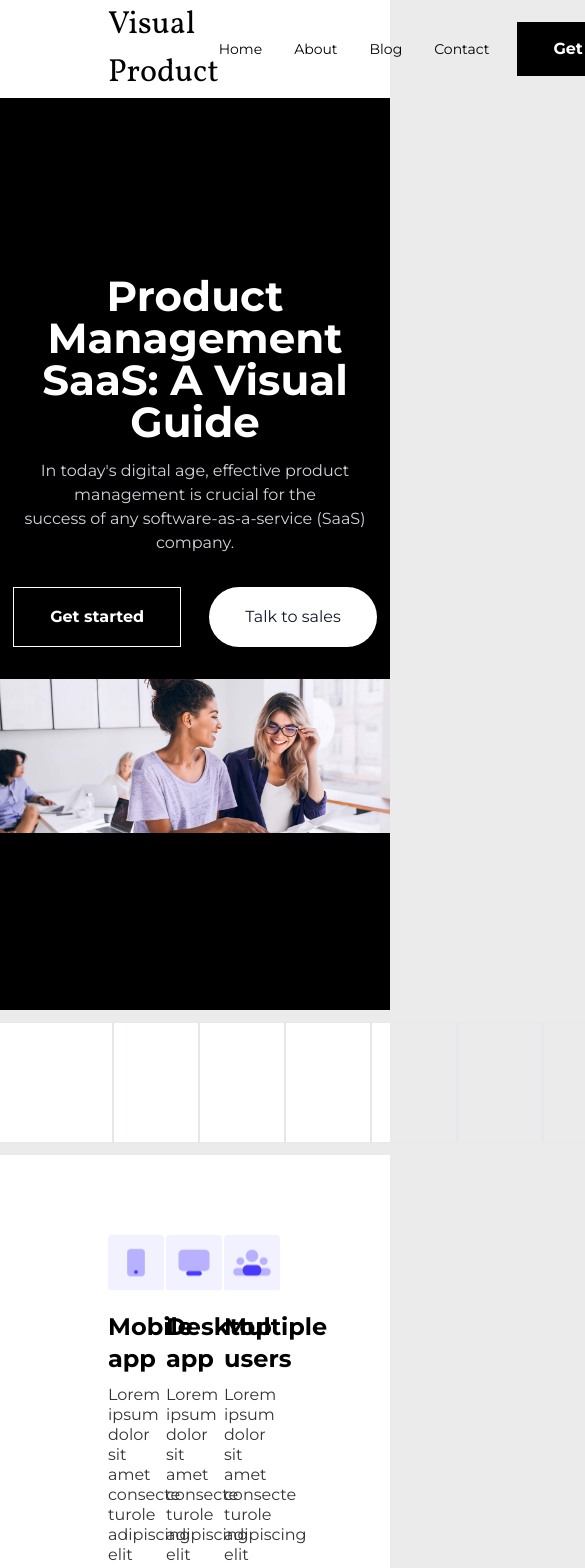
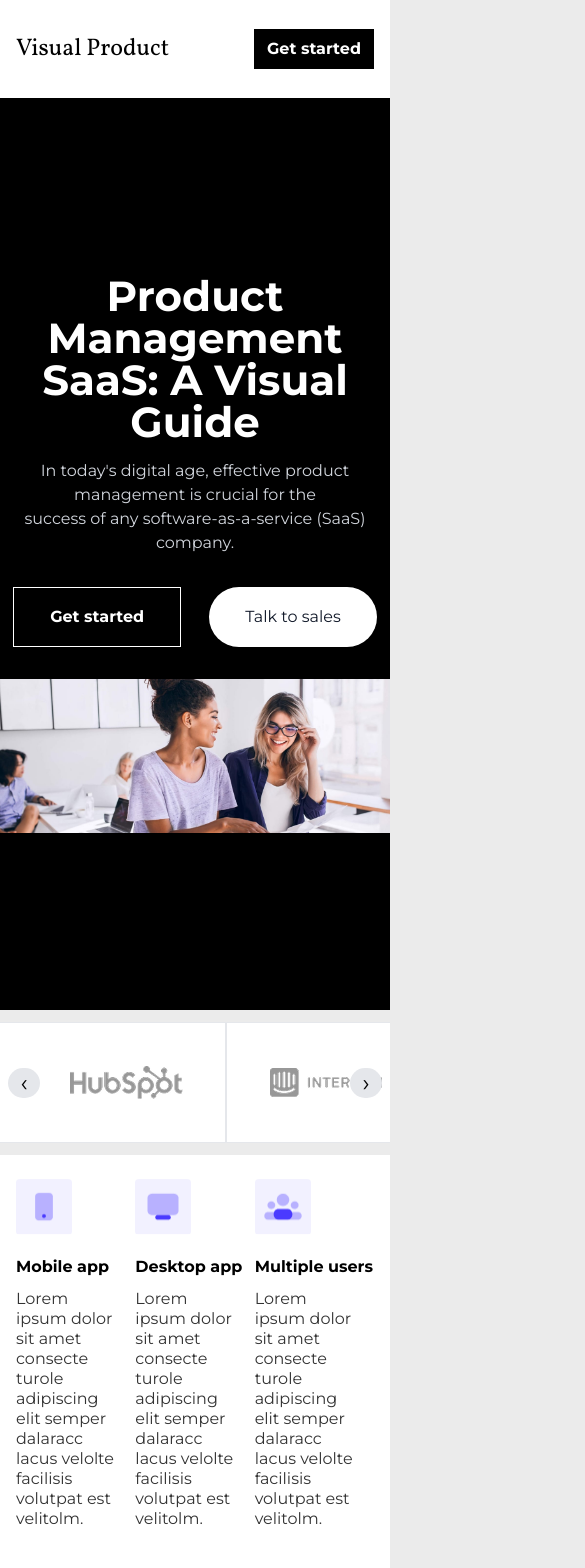
Before and after one commit to lucasshira/visual-product, a React (Vite) app: page / in a window 390 px wide. Shown: the top 1568 px of the page, 585 px wide, since content can reach past the window. Built offline with nearby package versions, Linux system fonts and the light colour scheme.

Commit message:
feat: add initial responsiveness

```diff
--- a/src/App.tsx
+++ b/src/App.tsx
@@ -11,7 +11,7 @@ import { EndCap } from './components/endcap'
 
 export function App() {
   return (
-    <>
+    <div className="w-full">
       <Header />
       <VisualGuide />
       <Brands />
@@ -23,6 +23,6 @@ export function App() {
       <DashboardWhite image='team' />
       <DashboardWithoutImage />
       <EndCap />
-    </>
+    </div>
   )
 }
--- a/src/components/brands.tsx
+++ b/src/components/brands.tsx
@@ -1,31 +1,63 @@
+import { useRef } from "react";
+
 export function Brands() {
+  const scrollRef = useRef<HTMLDivElement>(null);
   const imgClasses = "max-w-full max-h-full object-contain px-10.5";
 
+  const scrollLeft = () => {
+    if (scrollRef.current) {
+      scrollRef.current.scrollBy({ left: -300, behavior: 'smooth' });
+    }
+  }
+
+  const scrollRight = () => {
+    if (scrollRef.current) {
+      scrollRef.current.scrollBy({ left: 300, behavior: 'smooth' });
+    }
+  };
+
   return (
-    <div className="my-3 h-[121px] bg-white flex items-center">
-      <div className="flex w-full">
-        <div className="flex justify-center items-center h-[121px] border-1 border-l-0 pl-[28px] border-gray-200">
+    <div className="my-3 h-[121px] bg-white flex items-center relative">
+      <button
+        onClick={scrollLeft}
+        className="absolute left-0 z-10 bg-gray-200 text-2xl rounded-full p-2 ml-2 h-[30px] w-8 flex items-center justify-center hover:bg-gray-300 md:hidden"
+      >
+        &#8249;
+      </button>
+
+      <div
+        ref={scrollRef}
+        className="flex w-full overflow-x-auto scrollbar-hide snap-x snap-mandatory"
+      >
+        <div className="flex shrink-0 justify-center items-center h-[121px] border-1 border-l-0 pl-[28px] border-gray-200">
           <img src="/brands/hubspot.png" alt="Hubspot" className={imgClasses} />
         </div>
-        <div className="flex justify-center items-center h-[121px] border-1 border-gray-200">
+        <div className="flex shrink-0 justify-center items-center h-[121px] border-1 border-gray-200">
           <img src="/brands/intercom.png" alt="Intercom" className={imgClasses} />
         </div>
-        <div className="flex justify-center items-center h-[121px] border-1 border-gray-200">
+        <div className="flex shrink-0 justify-center items-center h-[121px] border-1 border-gray-200">
           <img src="/brands/google.png" alt="Google" className={imgClasses} />
         </div>
-        <div className="flex justify-center items-center h-[121px] border-1 border-gray-200">
+        <div className="flex shrink-0 justify-center items-center h-[121px] border-1 border-gray-200">
           <img src="/brands/microsoft.png" alt="Microsoft" className={imgClasses} />
         </div>
-        <div className="flex justify-center items-center h-[121px] border-1 border-gray-200">
+        <div className="flex shrink-0 justify-center items-center h-[121px] border-1 border-gray-200">
           <img src="/brands/intercom.png" alt="Intercom" className={imgClasses} />
         </div>
-        <div className="flex justify-center items-center h-[121px] border-1 border-gray-200">
+        <div className="flex shrink-0 justify-center items-center h-[121px] border-1 border-gray-200">
           <img src="/brands/microsoft.png" alt="Microsoft" className={imgClasses} />
         </div>
-        <div className="flex justify-center items-center h-[121px] border-1 border-r-0 pr-[28px] border-gray-200">
+        <div className="flex shrink-0 justify-center items-center h-[121px] border-1 border-r-0 pr-[28px] border-gray-200">
           <img src="/brands/hubspot.png" alt="Hubspot" className={imgClasses} />
         </div>
       </div>
+
+      <button
+        onClick={scrollRight}
+        className="absolute right-0 z-10 bg-gray-200 text-2xl p-2 h-[30px] rounded-full mr-2 w-8 flex items-center justify-center hover:bg-gray-300 md:hidden"
+      >
+        &#8250;
+      </button>
     </div>
-  )
+  );
 }
--- a/src/components/header.tsx
+++ b/src/components/header.tsx
@@ -1,18 +1,20 @@
 export function Header() {
   return (
-    <div className="bg-white">
-      <header className="h-[98px] flex items-center mx-[108px] justify-between py-4">
-      <h2 className=" text-[32px]">Visual Product</h2>
+    <div className="bg-white w-full">
+      <header className="h-[98px] flex items-center justify-between px-4 sm:px-8 md:px-[108px] py-4 w-full">
+        <h2 className="text-[24px] md:text-[32px]">Visual Product</h2>
         <nav className="flex items-center justify-between">
-          <ul className="flex gap-8 mr-7 text-sm">
+          <ul className="hidden md:flex gap-8 mr-7 text-sm">
             <li className="cursor-pointer hover:text-gray-900 hover:underline">Home</li>
             <li className="cursor-pointer hover:text-gray-900 hover:underline">About</li>
             <li className="cursor-pointer hover:text-gray-900 hover:underline">Blog</li>
             <li className="cursor-pointer hover:text-gray-900 hover:underline">Contact</li>
           </ul>
-        <button className="w-[166px] h-[54px] bg-black text-white font-bold cursor-pointer hover:bg-gray-900">Get started</button>
+          <button className="w-[120px] h-[40px] md:w-[166px] md:h-[54px] bg-black text-white font-bold cursor-pointer hover:bg-gray-900">
+            Get started
+          </button>
         </nav>
       </header>
     </div>
-  )
+  );
 }
--- a/src/components/overview.tsx
+++ b/src/components/overview.tsx
@@ -1,24 +1,24 @@
 export function Overview() {
-  const titleStyle = "font-bold text-2xl mt-[20px] mb-[10px]"
+  const titleStyle = "font-bold lg:text-2xl sm:text-sm mt-[20px] mb-[10px]"
 
   return (
-    <div className="grid grid-cols-3 h-[336px] bg-white py-[80px] px-[108px]">
+    <div className="grid grid-cols-3 py-6 px-4 sm:py-8 sm:px-6 lg:h-[336px] bg-white lg:py-[80px] lg:px-[108px] w-full">
       <div>
         <img src="/overview/mobile-app.png" alt="Mobile" className="size-[56px] rounded-sm" />
         <h1 className={titleStyle}>Mobile app</h1>
-        <p className="leading-5 mr-[16px] text-[#333333]">Lorem ipsum dolor sit amet consecte turole adipiscing elit semper dalaracc lacus velolte facilisis volutpat est velitolm.</p>
+        <p className="leading-5 mr-[16px] text-[#333333] lg:text-[16px] sm:text-[12px]">Lorem ipsum dolor sit amet consecte turole adipiscing elit semper dalaracc lacus velolte facilisis volutpat est velitolm.</p>
       </div>
 
       <div>
         <img src="/overview/desktop-app.png" alt="Desktop" className="size-[56px] rounded-sm" />
         <h1 className={titleStyle}>Desktop app</h1>
-        <p className="leading-5 mr-[16px] text-[#333333]">Lorem ipsum dolor sit amet consecte turole adipiscing elit semper dalaracc lacus velolte facilisis volutpat est velitolm.</p>
+        <p className="leading-5 mr-[16px] text-[#333333] lg:text-[16px] sm:text-[12px]">Lorem ipsum dolor sit amet consecte turole adipiscing elit semper dalaracc lacus velolte facilisis volutpat est velitolm.</p>
       </div>
 
       <div>
         <img src="/overview/multiple-users.png" alt="Users" className="size-[56px] rounded-sm" />
         <h1 className={titleStyle}>Multiple users</h1>
-        <p className="leading-5 mr-[16px] text-[#333333]">Lorem ipsum dolor sit amet consecte turole adipiscing elit semper dalaracc lacus velolte facilisis volutpat est velitolm.</p>
+        <p className="leading-5 mr-[16px] text-[#333333] lg:text-[16px] sm:text-[12px]">Lorem ipsum dolor sit amet consecte turole adipiscing elit semper dalaracc lacus velolte facilisis volutpat est velitolm.</p>
       </div>
     </div>
   )
--- a/src/global.css
+++ b/src/global.css
@@ -11,3 +11,11 @@ body {
 h2 {
   font-family: 'Vollkorn', serif;
 }
+
+@media screen and (max-width: 768px) {
+  body {
+    max-width: 100%;
+    width: 100%;
+    overflow-x: hidden;
+  }
+}
```
